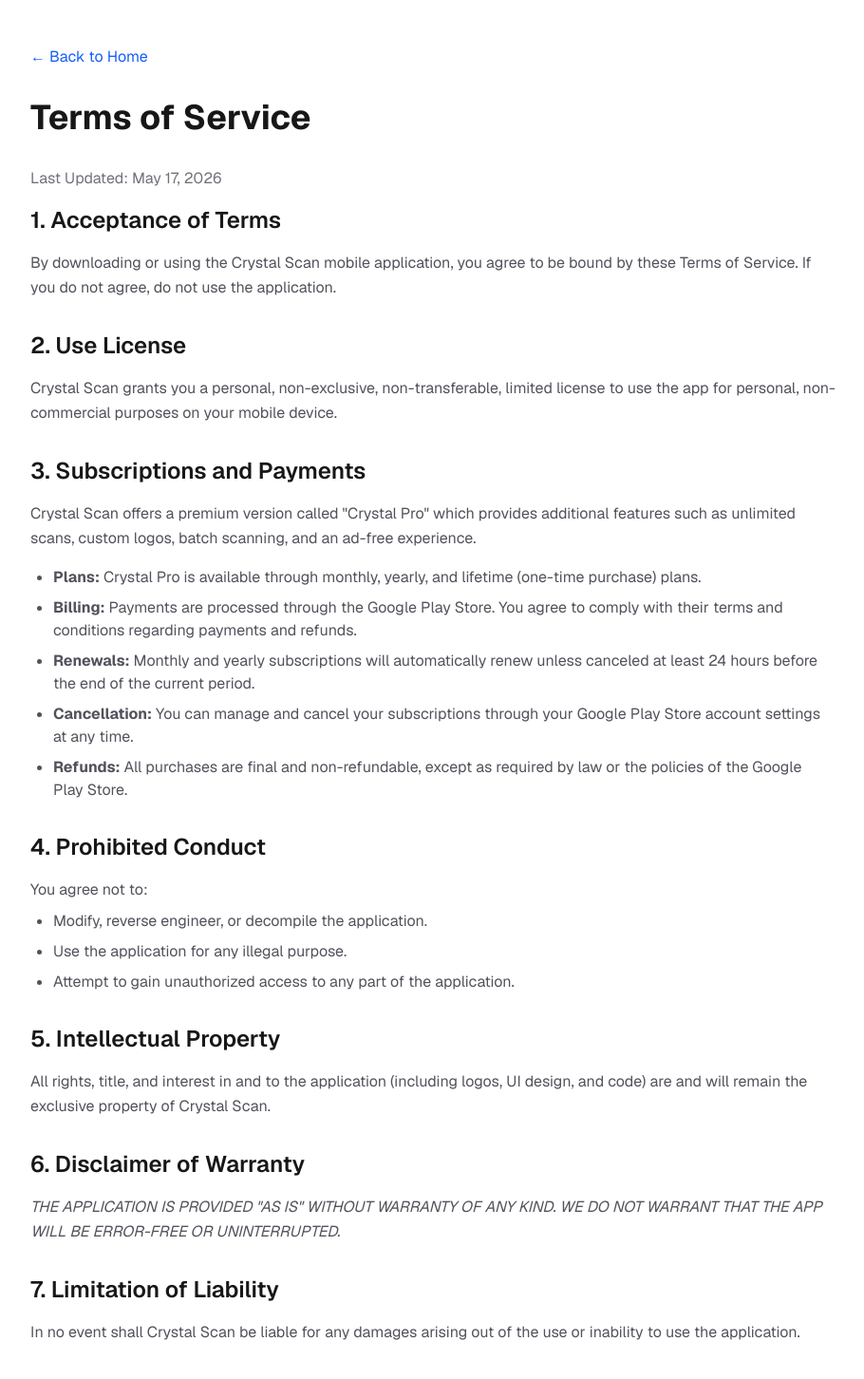
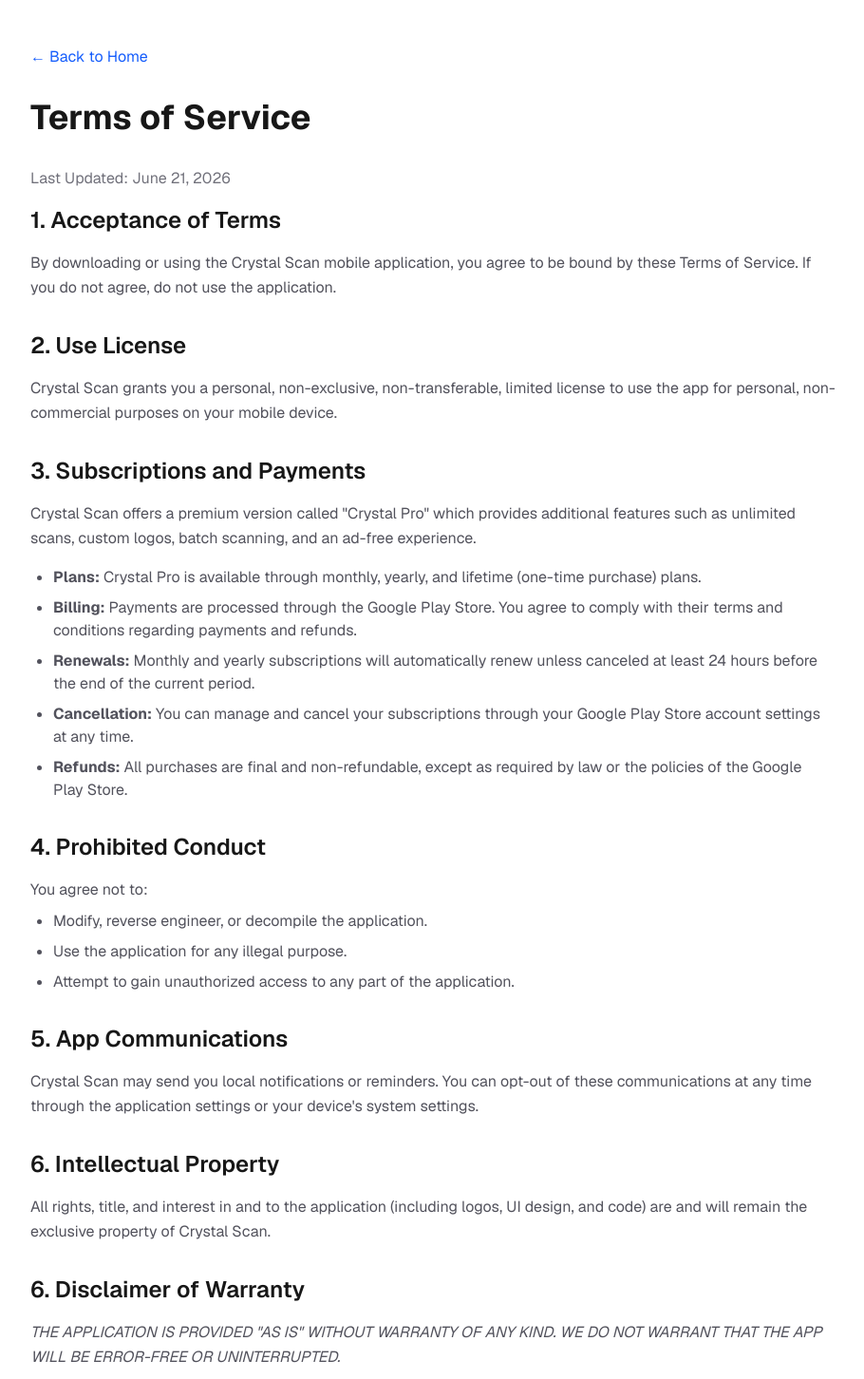
Before and after one commit to pass-with-high-score/crystal-scan-web, a Next.js app: page /terms in a window 1280 px wide. Shown: the top 1452 px of the page at 95% size, without its empty margins (184-1094 px from the left). Built offline with nearby package versions, Linux system fonts and the light colour scheme.

Commit message:
docs: update website features, tos, and privacy policy for v1.5.0

```diff
--- a/app/page.tsx
+++ b/app/page.tsx
@@ -135,8 +135,8 @@
               <p className="text-base md:text-lg text-zinc-500 dark:text-zinc-400 leading-relaxed">
                 Experience a modern interface that adapts to your system theme. Designed with focus on usability and aesthetics.
               </p>
-              <ul className="grid grid-cols-1 sm:grid-cols-2 md:grid-cols-1 gap-4 text-left">
-                {['Modern Design', 'Privacy Focused', 'Ad-Free Experience'].map((item) => (
+              <ul className="grid grid-cols-1 sm:grid-cols-2 gap-4 text-left">
+                {['Modern Design', 'Privacy Focused', 'Ad-Free Experience', 'Smart Reminders', 'App Shortcuts', 'Global Access'].map((item) => (
                   <li key={item} className="flex items-center gap-3 font-semibold">
                     <div className="w-6 h-6 bg-blue-500 rounded-full flex items-center justify-center text-white shrink-0">
                       <Check className="w-3.5 h-3.5" />
--- a/app/privacy/page.tsx
+++ b/app/privacy/page.tsx
@@ -8,7 +8,7 @@
           ← Back to Home
         </Link>
         <h1 className="text-4xl font-bold mb-8">Privacy Policy</h1>
-        <p className="text-zinc-500 dark:text-zinc-400 mb-4">Last Updated: May 17, 2026</p>
+        <p className="text-zinc-500 dark:text-zinc-400 mb-4">Last Updated: June 21, 2026</p>
 
         <section className="mb-8">
           <h2 className="text-2xl font-semibold mb-4">1. Introduction</h2>
@@ -26,6 +26,7 @@
             <li><strong>Local Storage:</strong> All your scan history and generated QR codes are stored locally on your device.</li>
             <li><strong>Camera Access:</strong> We require camera access solely for the purpose of scanning QR codes and Barcodes.</li>
             <li><strong>Gallery Access:</strong> We require gallery access only when you choose to scan an image from your device or save a generated QR code.</li>
+            <li><strong>Local Notifications:</strong> We use local notifications to provide friendly reminders. These are triggered on-device based on local app activity. No usage data is transmitted to our servers to facilitate this feature.</li>
           </ul>
         </section>
 
--- a/app/terms/page.tsx
+++ b/app/terms/page.tsx
@@ -8,7 +8,7 @@
           ← Back to Home
         </Link>
         <h1 className="text-4xl font-bold mb-8">Terms of Service</h1>
-        <p className="text-zinc-500 dark:text-zinc-400 mb-4">Last Updated: May 17, 2026</p>
+        <p className="text-zinc-500 dark:text-zinc-400 mb-4">Last Updated: June 21, 2026</p>
 
         <section className="mb-8">
           <h2 className="text-2xl font-semibold mb-4">1. Acceptance of Terms</h2>
@@ -51,7 +51,14 @@
         </section>
 
         <section className="mb-8">
-          <h2 className="text-2xl font-semibold mb-4">5. Intellectual Property</h2>
+          <h2 className="text-2xl font-semibold mb-4">5. App Communications</h2>
+          <p className="text-zinc-600 dark:text-zinc-400 leading-relaxed">
+            Crystal Scan may send you local notifications or reminders. You can opt-out of these communications at any time through the application settings or your device's system settings.
+          </p>
+        </section>
+
+        <section className="mb-8">
+          <h2 className="text-2xl font-semibold mb-4">6. Intellectual Property</h2>
           <p className="text-zinc-600 dark:text-zinc-400 leading-relaxed">
             All rights, title, and interest in and to the application (including logos, UI design, and code) are and will remain the exclusive property of Crystal Scan.
           </p>
```
